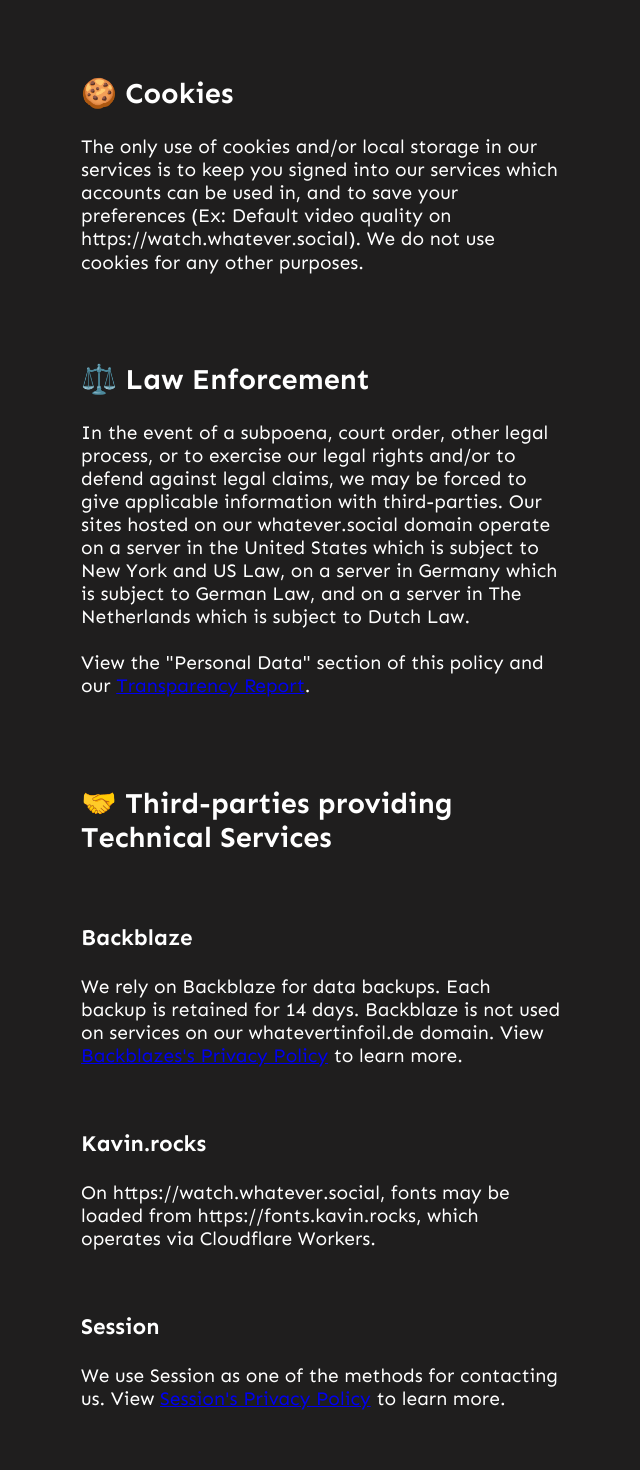
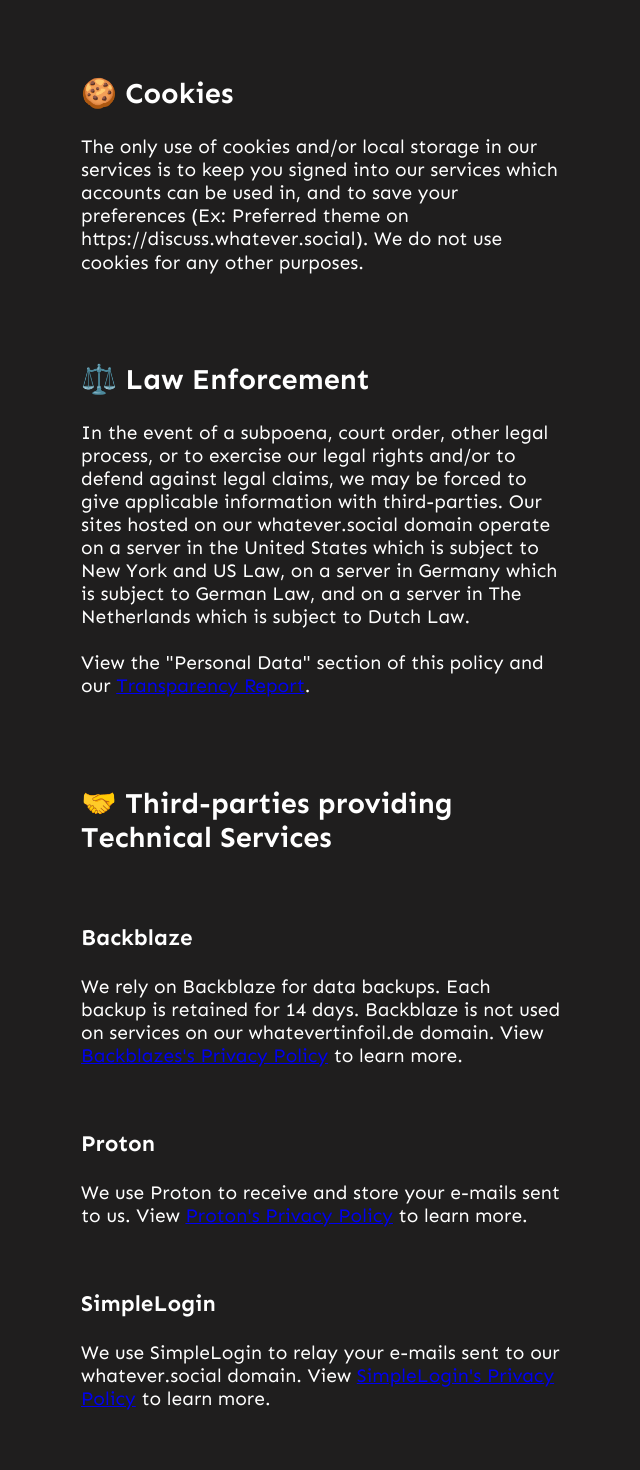
Before and after one commit to WhateverLabs/WhateverSite, a SvelteKit app: page /privacy in a window 1280 px wide. Shown: the part 1800-3270 px from the top of the page, without its empty margins (319-959 px from the left). Built offline with nearby package versions, Linux system fonts and the light colour scheme.

Commit message:
Update privacy policy

```diff
--- a/src/routes/privacy/+page.svelte
+++ b/src/routes/privacy/+page.svelte
@@ -20,11 +20,12 @@
 			need to consult third parties for, and situations where we cannot protect you.
 			<br />
 			<br />
-			This policy applies to all Whatever Social's sites, found at https://whatever.social and all its subdomains.
+			This policy applies to Whatever Social's sites found at https://whatever.social and all its subdomains.
+			This policy does not apply to https://notavault.com.
 			Some sections of this policy may be specific to one of our services, in which case it is specified.
 			By using our services, you are agreeing to this policy.
 			<br /> <br />
-			Last updated: October 1, 2023
+			Last updated: July 22, 2024
 		</p>
 		<br />
 		<br />
@@ -58,8 +59,8 @@
 		<h2>🍪 Cookies</h2>
 		<p>
 			The only use of cookies and/or local storage in our services is to keep you signed into our
-			services which accounts can be used in, and to save your preferences (Ex: Default video quality
-			on https://watch.whatever.social). We do not use cookies for any other purposes.
+			services which accounts can be used in, and to save your preferences (Ex: Preferred theme
+			on https://discuss.whatever.social). We do not use cookies for any other purposes.
 		</p>
 		<br />
 		<br />
@@ -85,21 +86,6 @@
 				class="link"
 				href="https://www.backblaze.com/company/privacy.html"
 				target="noreferrer">Backblazes's Privacy Policy</a
-			> to learn more.
-		</p>
-		<br />
-		<h3>Kavin.rocks</h3>
-		<p>
-			On https://watch.whatever.social, fonts may be loaded from
-			https://fonts.kavin.rocks, which operates via Cloudflare Workers.
-		</p>
-		<br />
-		<h3>Session</h3>
-		<p>
-			We use Session as one of the methods for contacting us. View <a
-				class="link"
-				href="https://getsession.org/privacy-policy"
-				target="noreferrer">Session's Privacy Policy</a
 			> to learn more.
 		</p>
 		<br />
```
